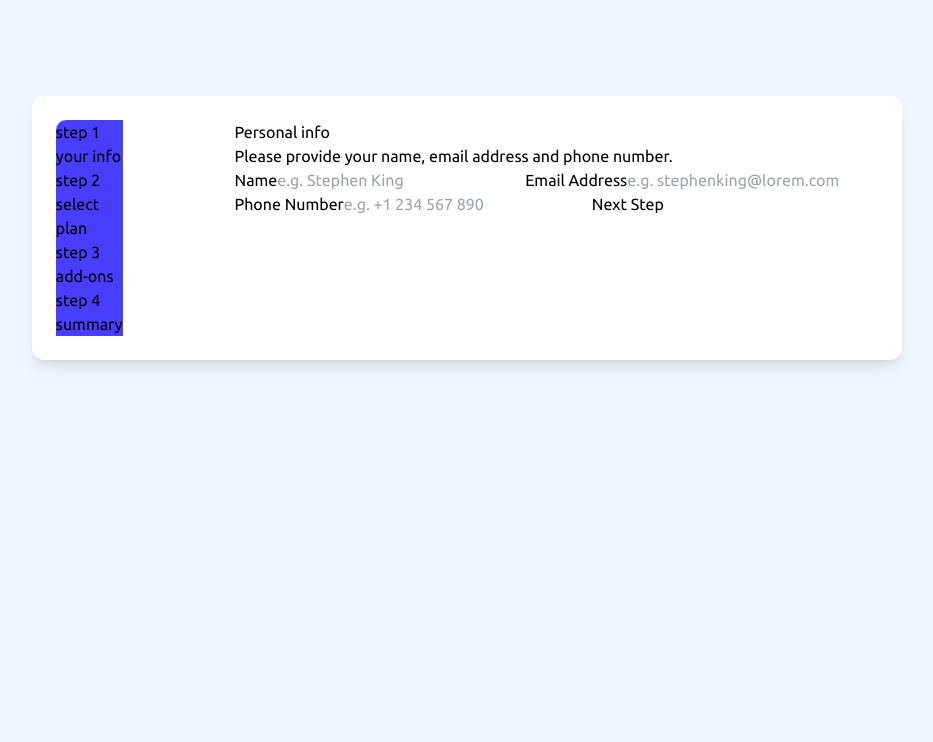
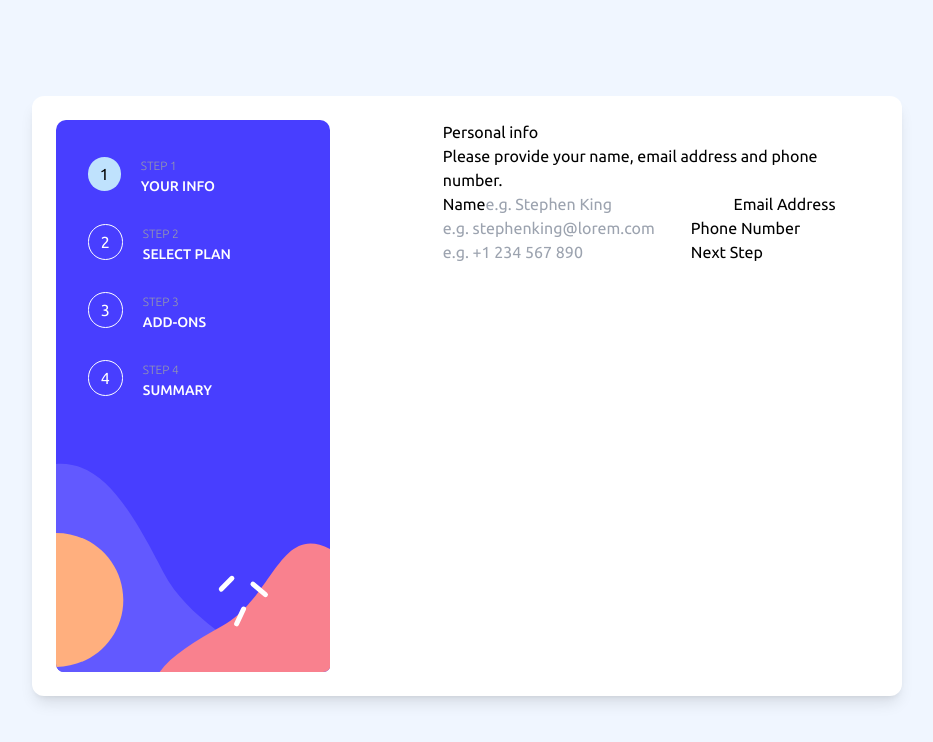
Before and after one commit to BarrosVentura/multi-step-form, a Next.js app: page / in a window 1280 px wide. Shown: the top 742 px of the page, without its empty margins (173-1106 px from the left). Built offline with nearby package versions, Linux system fonts and the light colour scheme.

Commit message:
Adiciona estilos dos steps

```diff
--- a/src/app/page.tsx
+++ b/src/app/page.tsx
@@ -1,29 +1,18 @@
+import { ListItem } from "@/components/ListItem";
 import Image from "next/image";
 // import sidebarBackground from "../../public/images/bg-sidebar-desktop.svg";
 
 export default function Home() {
   return (
-    <section className="bg-white shadow-lg p-6 rounded-xl xl:w-[80%] flex gap-28">
+    <section className="grid grid-cols-[275px_1fr] bg-white shadow-lg p-6 rounded-xl xl:w-[80%] gap-28  min-h-[600px]">
       <aside
-        className={`bg-[url('../../public/images/bg-sidebar-desktop.svg')]`}
+        className={`bg-[url('../../public/images/bg-sidebar-desktop.svg')] bg-no-repeat h-full rounded-lg pl-8 pt-8`}
       >
-        <ul>
-          <li>
-            <span>step 1</span>
-            <h2>your info</h2>
-          </li>
-          <li>
-            <span>step 2</span>
-            <h2>select plan</h2>
-          </li>
-          <li>
-            <span>step 3</span>
-            <h2>add-ons</h2>
-          </li>
-          <li>
-            <span>step 4</span>
-            <h2>summary</h2>
-          </li>
+        <ul className="flex flex-col gap-6">
+          <ListItem active order={1} title="your info" />
+          <ListItem order={2} title="select plan" />
+          <ListItem order={3} title="add-ons" />
+          <ListItem order={4} title="summary" />
         </ul>
       </aside>
       <main>
--- /dev/null
+++ b/src/components/ListItem.tsx
@@ -0,0 +1,24 @@
+interface ListItemProps {
+  active?: boolean;
+  order: number;
+  title: string;
+}
+
+export function ListItem({ active, order, title }: ListItemProps) {
+  const isActive = active ? "bg-light-blue" : "text-white border border-white";
+  return (
+    <li className="flex gap-5 items-center">
+      <div>
+        <span className={`rounded-full ${isActive} py-2 px-3 leading-4  `}>
+          {order}
+        </span>
+      </div>
+      <div>
+        <span className="font-light uppercase text-xs text-cool-gray">
+          step {order}
+        </span>
+        <h2 className="font-medium uppercase text-sm text-white">{title}</h2>
+      </div>
+    </li>
+  );
+}
```
